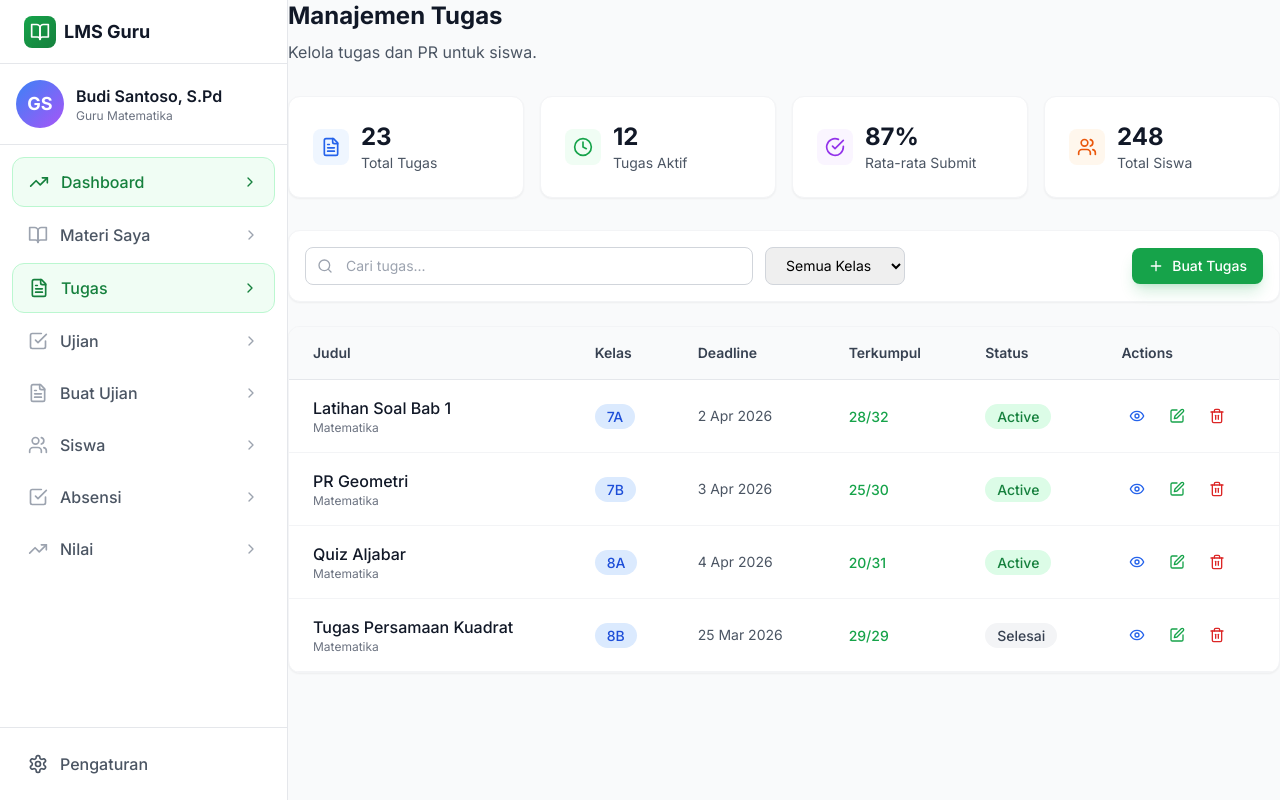
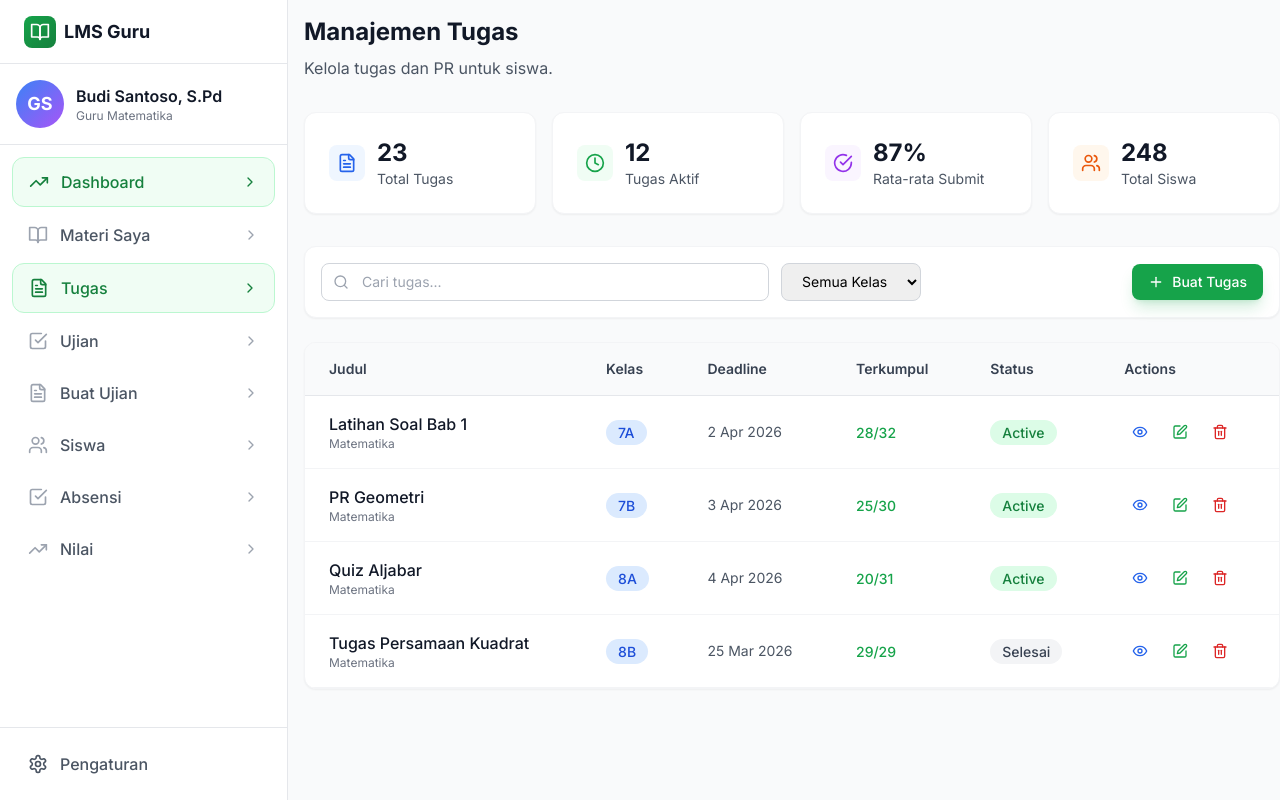
Before and after one commit to ikurniawann/lms, a Next.js app: page /dashboard-guru/tugas in a window 1280 px wide. Built offline with nearby package versions, Linux system fonts and the light colour scheme.

Commit message:
Tambah sedikit jarak antara sidebar dan konten

```diff
--- a/src/app/dashboard-guru/layout.tsx
+++ b/src/app/dashboard-guru/layout.tsx
@@ -145,7 +145,7 @@ export default function DashboardGuruLayout({
       </aside>
 
       {/* Main Content */}
-      <main className="pt-20 lg:pt-0 lg:ml-72 min-h-screen">
+      <main className="pt-20 lg:pt-4 lg:ml-72 min-h-screen lg:pl-4">
         {children}
       </main>
     </div>
--- a/src/app/dashboard-siswa/layout.tsx
+++ b/src/app/dashboard-siswa/layout.tsx
@@ -144,7 +144,7 @@ export default function DashboardSiswaLayout({
       </aside>
 
       {/* Main Content */}
-      <main className="pt-20 lg:pt-0 lg:ml-72 min-h-screen">
+      <main className="pt-20 lg:pt-4 lg:ml-72 min-h-screen lg:pl-4">
         {children}
       </main>
     </div>
--- a/src/app/dashboard/layout.tsx
+++ b/src/app/dashboard/layout.tsx
@@ -150,7 +150,7 @@ export default function DashboardAdminLayout({
       </aside>
 
       {/* Main Content */}
-      <main className="pt-20 lg:pt-0 lg:ml-72 min-h-screen">
+      <main className="pt-20 lg:pt-4 lg:ml-72 min-h-screen lg:pl-4">
         {children}
       </main>
     </div>
--- a/src/app/parent/layout.tsx
+++ b/src/app/parent/layout.tsx
@@ -145,7 +145,7 @@ export default function ParentLayout({
       </aside>
 
       {/* Main Content */}
-      <main className="pt-20 lg:pt-0 lg:ml-72 min-h-screen">
+      <main className="pt-20 lg:pt-4 lg:ml-72 min-h-screen lg:pl-4">
         {children}
       </main>
     </div>
```
